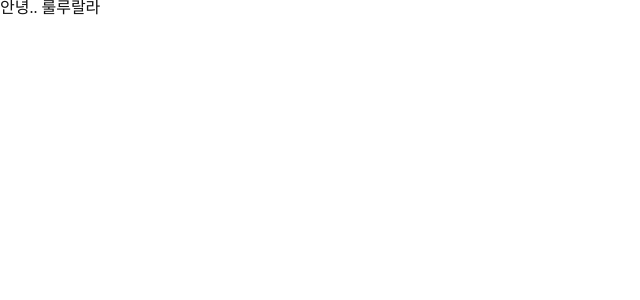
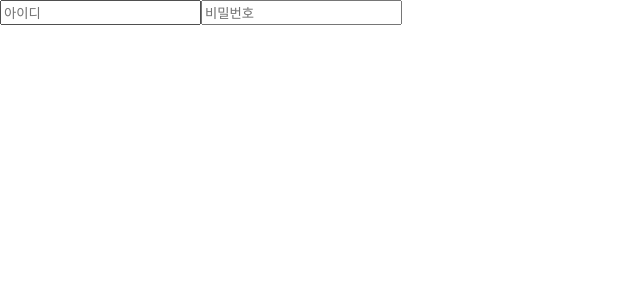
Before and after one commit to nsoe12/DreamGreenTour, a React (Create React App) app in the folder workspace/client/: page /mypage/infoUpdate in a window 1280 px wide. Shown: the top 300 px of the page, without its empty margins (0-640 px from the left). Built offline with nearby package versions, Linux system fonts and the light colour scheme.

Commit message:
발표전 최종

```diff
--- a/workspace/client/src/pages/home/DesktopView.js
+++ b/workspace/client/src/pages/home/DesktopView.js
@@ -215,25 +215,25 @@ const handleClick = (text) => {
   let path = '';
   switch (text) {
     case '서울':
-      path = '/Airline';
+      path = '/Tour';
       break;
     case '강원도':
-      path = '/Hotel';
+      path = '/Tour';
       break;
     case '전라도':
-      path = '/jeolla';
+      path = '/Tour';
       break;
     case '경상도':
-      path = '/gyeongsang';
+      path = '/Tour';
       break;
     case '경기도':
-      path = '/gyeongsang';
+      path = '/Tour';
       break;
     case '충청도':
-      path = '/gyeongsang';
+      path = '/Tour';
       break;
     case '제주도':
-      path = '/gyeongsang';
+      path = '/Tour';
       break;
     default:
       break;
--- a/workspace/client/src/pages/mypage/infoUpdate/InfoUpdate.js
+++ b/workspace/client/src/pages/mypage/infoUpdate/InfoUpdate.js
@@ -1,18 +1,14 @@
 import React from "react";
 import S from "../style";
 
-
 const InfoUpdate = () => {
-
-
-
-
   return (
     <div>
-      안녕..
-      룰루랄라
+      <form>
+        <input type="text" placeholder="아이디" />
+        <input type="password" placeholder="비밀번호" />
+      </form>
     </div>
-
   );
 };
 
```
